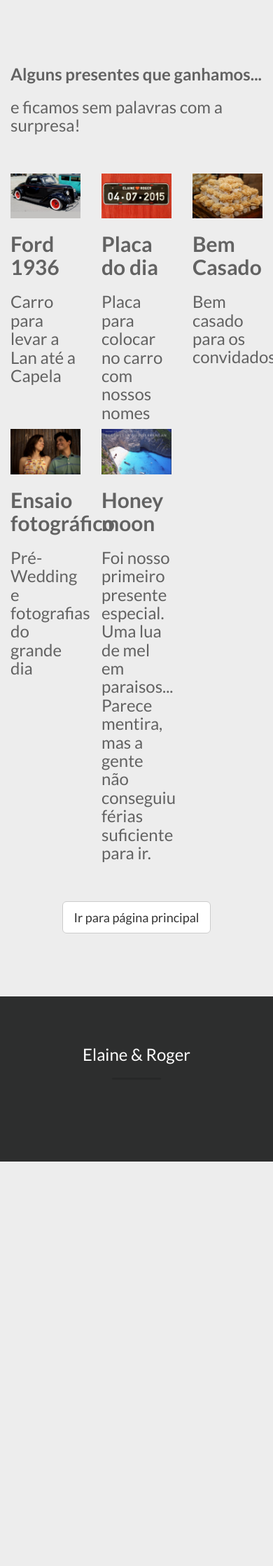
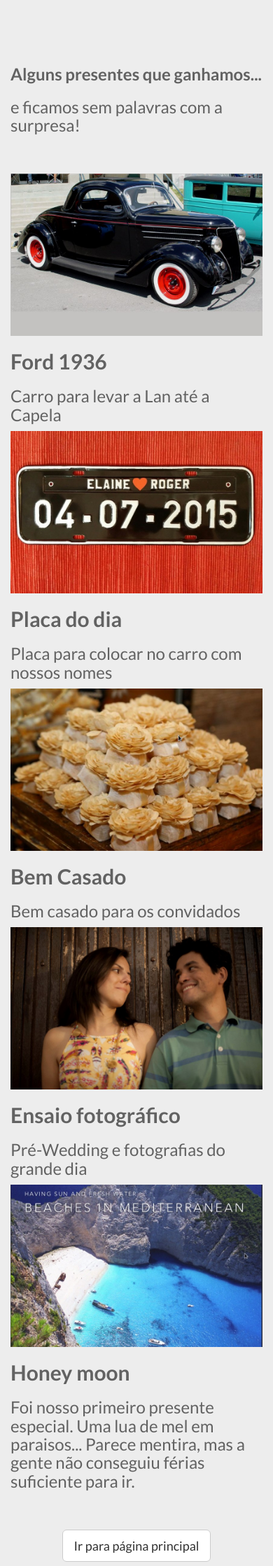
Before and after one commit to huogerac/laneroger.na-inter.net, a Django app: a page that uses laneroger/listapresentes/templates/listapresentes/presente_list.html in a window 390 px wide. Shown: the part 745-2983 px from the top of the page at 70% size. Before the commit the page ends 2405 px from the top, so only its background shows below. Run offline with Django 3.2, Linux system fonts and the light colour scheme; data that the repository does not hold is empty; some libraries are stand-ins or nearby versions.

Commit message:
Ajuste da lista para funcionar no mobile

```diff
--- a/laneroger/listapresentes/templates/listapresentes/presente_list.html
+++ b/laneroger/listapresentes/templates/listapresentes/presente_list.html
@@ -40,7 +40,7 @@
 
       <div class="row">
         {% for presente in presente_list %}
-          <div class="col-xs-4">
+          <div class="col-sm-4">
             <p>
               <img width="100%" src="{{ presente.imagem.url }}">
             </p>
@@ -66,21 +66,21 @@
           <h3>e ficamos sem palavras com a surpresa!</h3>
           <p><br/></p>
         </div>
-        <div class="col-xs-4">
+        <div class="col-sm-4">
           <p>
             <img width="100%" src="{% static 'themes/default/img/Ford1936.jpg' %}">
           </p>
           <h2><strong>Ford 1936</strong></h2>
           <h3>Carro para levar a Lan até a Capela</h3>
         </div>
-        <div class="col-xs-4">
+        <div class="col-sm-4">
           <p>
             <img width="100%" src="{% static 'themes/default/img/placa.jpg' %}">
           </p>
           <h2><strong>Placa do dia</strong></h2>
           <h3>Placa para colocar no carro com nossos nomes</h3>
         </div>
-        <div class="col-xs-4">
+        <div class="col-sm-4">
           <p>
             <img width="100%" src="{% static 'themes/default/img/bemcasados.jpg' %}">
           </p>
@@ -90,14 +90,14 @@
       </div>
 
       <div class="row">
-        <div class="col-xs-4">
+        <div class="col-sm-4">
           <p>
             <img width="100%" src="{% static 'themes/default/img/fotos.jpg' %}">
           </p>
           <h2><strong>Ensaio fotográfico</strong></h2>
           <h3>Pré-Wedding e fotografias do grande dia</h3>
         </div>
-        <div class="col-xs-4">
+        <div class="col-sm-4">
           <p>
             <img width="100%" src="{% static 'themes/default/img/honeymoon.jpg' %}">
           </p>
```
